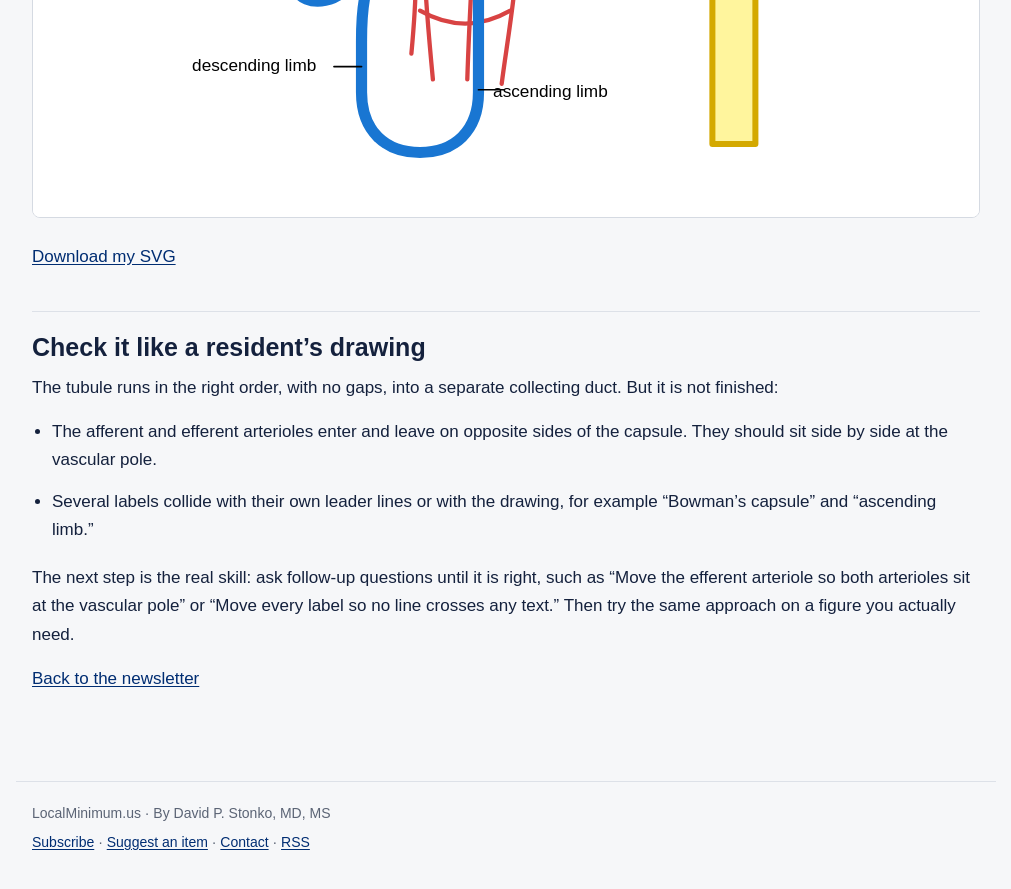
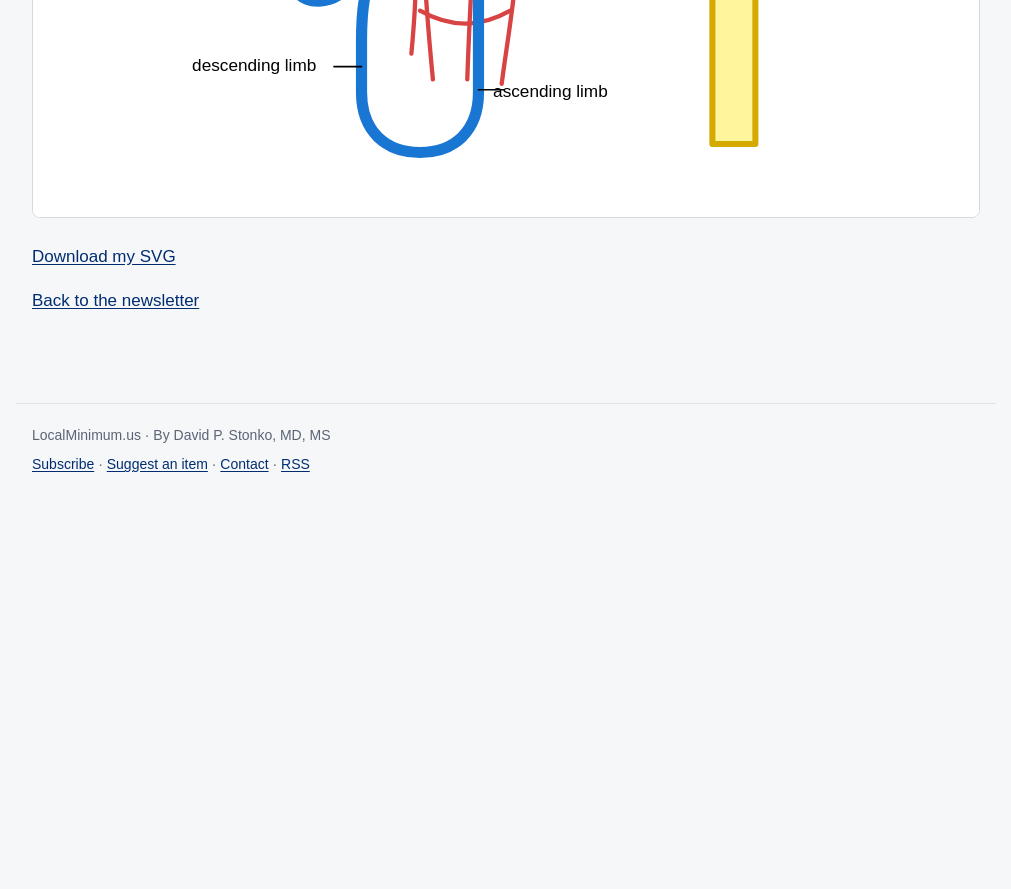
Before and after one commit to davidstonko/ai-surgery, a Jekyll site: the page built from docs/challenges/nephron/index.md, in a window 1280 px wide and 900 px high, scrolled down 1631 px. Shown: the top 889 px of the window, without its empty margins (134-1145 px from the left). Built offline with Jekyll 4.4.1, drawn with Linux system fonts in a browser that asks for light colours; after the commit the page ends 2153 px from its top, so only the background shows below that.

Commit message:
Challenge page: remove critique section
Co-Authored-By: Claude Opus 5.5 <noreply@anthropic.com>
Claude-Session: https://claude.ai/code/session_01W165zyvQTjRsHcuJdEwoPV

```diff
--- a/docs/challenges/nephron/index.md
+++ b/docs/challenges/nephron/index.md
@@ -32,15 +32,6 @@ This is what HopGPT gave me. It is not perfect, but it shows HopGPT at its curre
 
 [Download my SVG](nephron.svg){: download="nephron.svg"}
 
-## Check it like a resident's drawing
-
-The tubule runs in the right order, with no gaps, into a separate collecting duct. But it is not finished:
-
-- The afferent and efferent arterioles enter and leave on opposite sides of the capsule. They should sit side by side at the vascular pole.
-- Several labels collide with their own leader lines or with the drawing, for example "Bowman's capsule" and "ascending limb."
-
-The next step is the real skill: ask follow-up questions until it is right, such as "Move the efferent arteriole so both arterioles sit at the vascular pole" or "Move every label so no line crosses any text." Then try the same approach on a figure you actually need.
-
 [Back to the newsletter](/issues/)
 
 </div>
```
